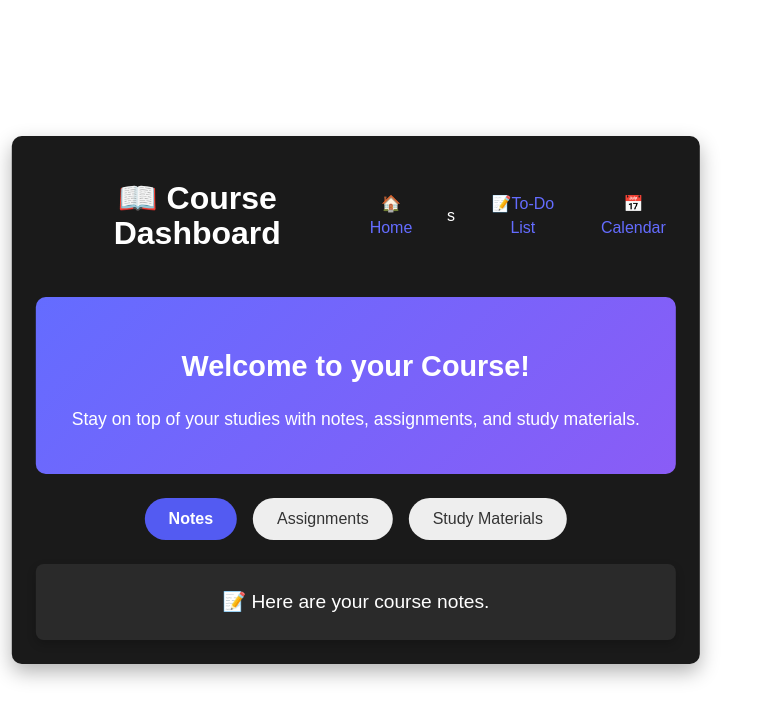
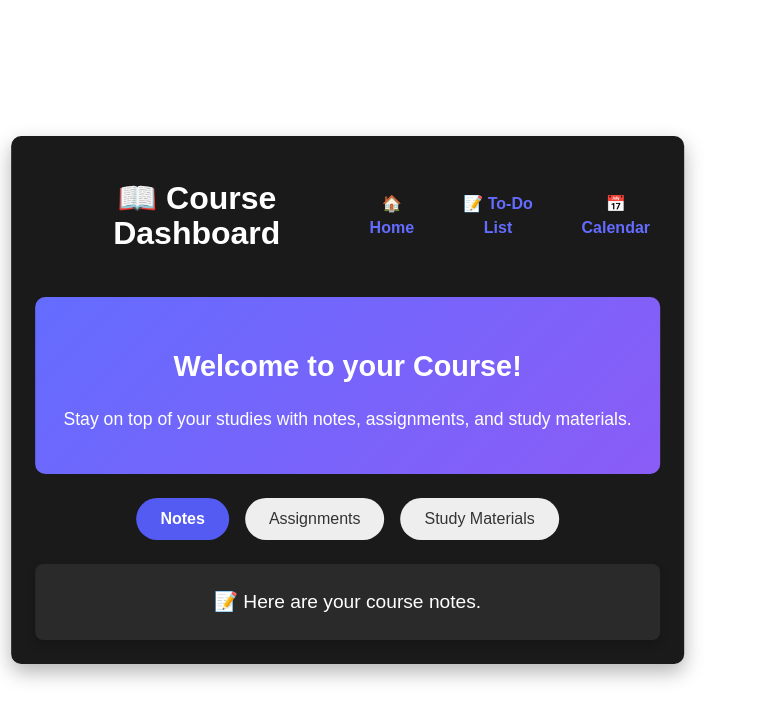
Before and after one commit to CSC301-2025/StudySphere, a React (Vite) app in the folder frontend/: page /courses in a window 1280 px wide. Shown: the top 720 px of the page, without its empty margins (0-770 px from the left). Built offline with nearby package versions, Linux system fonts and the light colour scheme.

Commit message:
SCRUM-132- Fixed a text messsage

```diff
--- a/frontend/src/pages/CoursePage.tsx
+++ b/frontend/src/pages/CoursePage.tsx
@@ -23,26 +23,17 @@ const CoursePage: React.FC = () => {
 
   return (
     <div className="course-page">
-        <header className="course-header">
-    <h1>📖 Course Dashboard</h1>
-    <nav>
-      {/* Home link stays the same */}
-      <Link to="/" className="nav-link">
-        🏠 Home
-      </Link>s
-
-      {/* To-Do link with icon and text on separate lines */}
-      <Link to="/todo" className="nav-link nav-icon-below">
-        <span>📝</span>
-        <span>To-Do List</span>
-      </Link>
-
-      {/* Calendar link stays the same */}
-      <Link to="/calendar" className="nav-link">
-        📅 Calendar
-      </Link>
-    </nav>
-  </header>
+      <header className="course-header">
+        <h1>📖 Course Dashboard</h1>
+        <nav>
+          {/* Existing Home link */}
+          <Link to="/" className="back-home">🏠 Home</Link>
+          {/* New To-Do link */}
+          <Link to="/todo" className="back-home">📝 To-Do List</Link>
+          {/* New Calendar link */}
+          <Link to="/calendar" className="back-home">📅 Calendar</Link>
+        </nav>
+      </header>
 
 
       <div className="course-banner">
```
